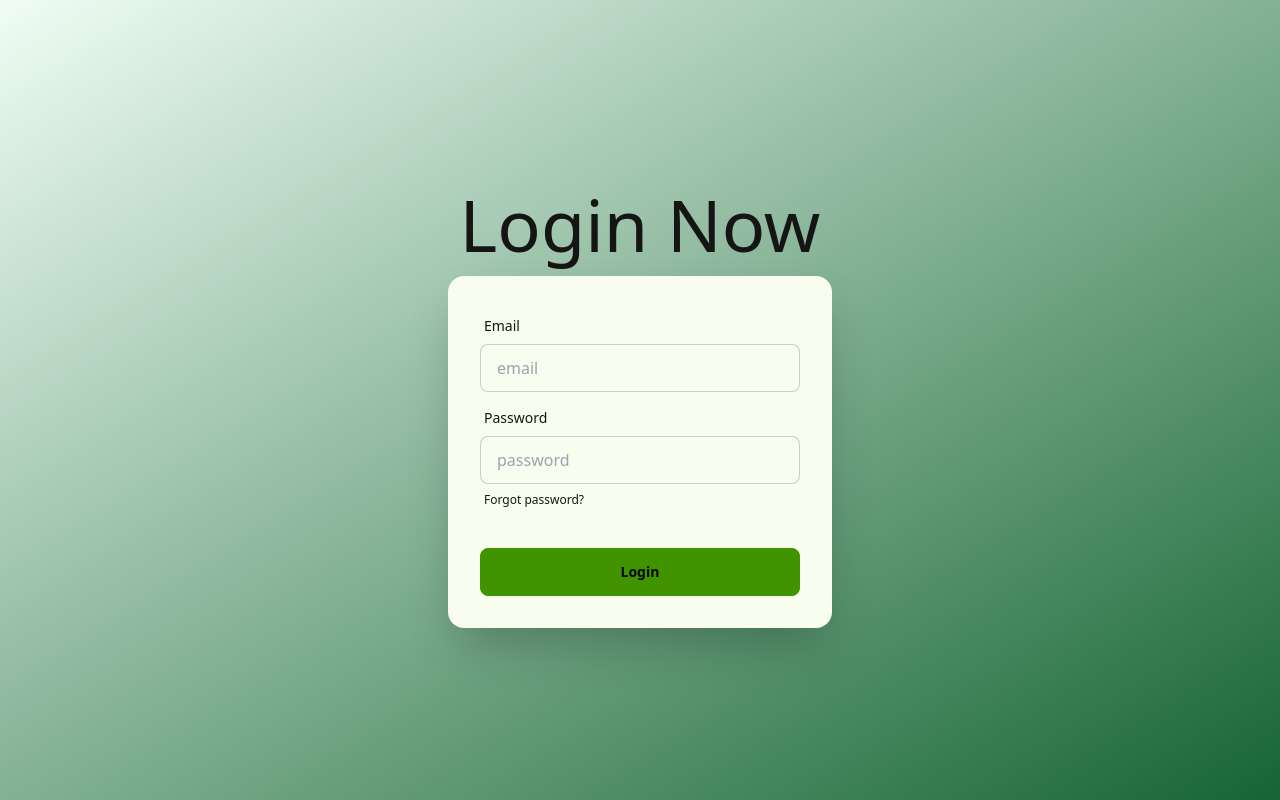
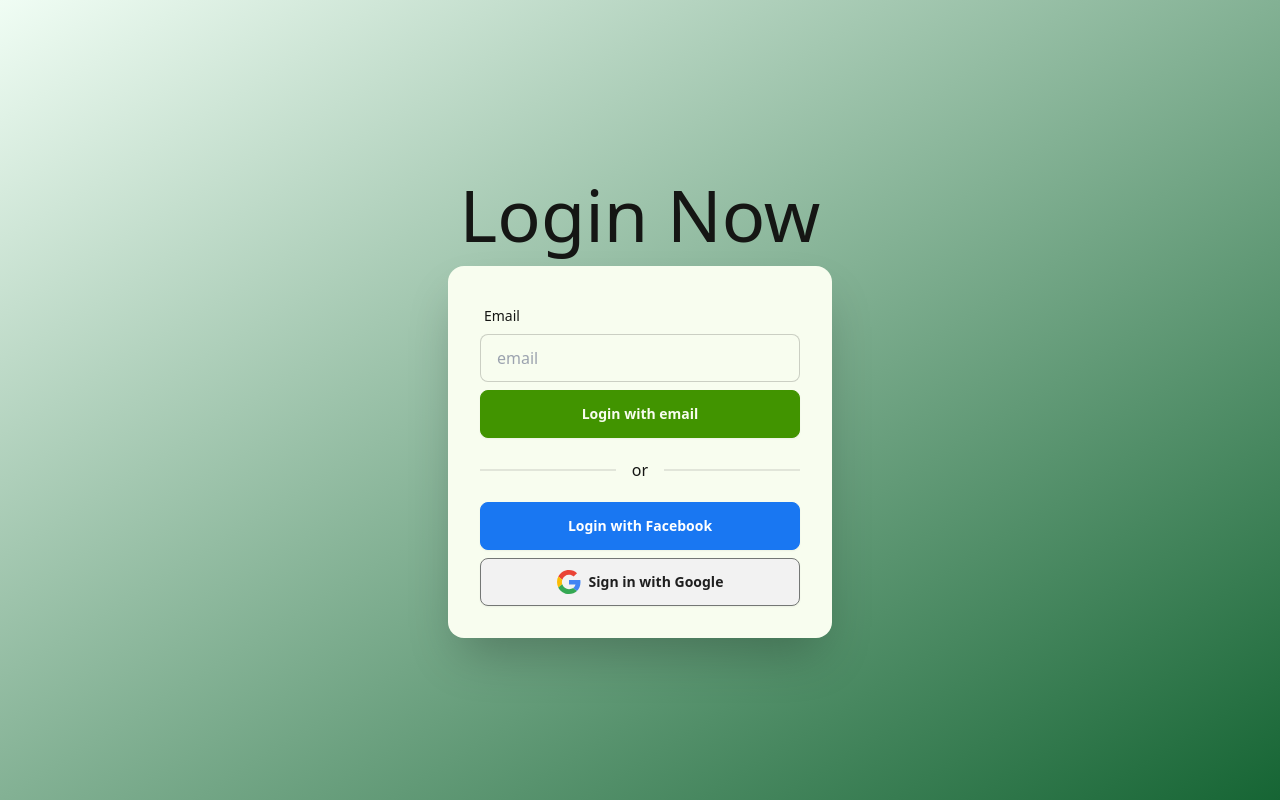
Before and after one commit to hundrog/locpinner, a Nuxt app: page /login in a window 1280 px wide. Built offline with nearby package versions, Linux system fonts and the light colour scheme.

Commit message:
Add social login buttons

```diff
--- a/pages/login.vue
+++ b/pages/login.vue
@@ -7,7 +7,8 @@
 <template>
   <h1 class="my-4 text-7xl">Login Now</h1>
   <div class="bg-base-100 shadow-2xl w-full max-w-sm card shrink-0">
-    <form class="card-body">
+    <div class="card-body">
+      <form class="space-y-2">
         <div class="form-control">
           <label class="label">
             <span class="label-text">Email</span>
@@ -15,19 +16,57 @@
           <input type="email" placeholder="email" class="input-bordered input" required />
         </div>
         <div class="form-control">
-        <label class="label">
-          <span class="label-text">Password</span>
-        </label>
-        <input type="password" placeholder="password" class="input-bordered input" required />
-        <label class="label">
-          <a href="#" class="label-text-alt link link-hover">Forgot password?</a>
-        </label>
-      </div>
-      <div class="form-control mt-6">
-        <button class="btn btn-primary">Login</button>
+          <button class="text-base-100 btn btn-primary">Login with email</button>
         </div>
       </form>
+      <div class="divider">or</div>
+      <div class="space-y-2">
+        <button class="btn-block btn btn-facebook">Login with Facebook</button>
+        <button class="btn-block btn btn-google">
+          <svg version="1.1" xmlns="http://www.w3.org/2000/svg" viewBox="0 0 48 48"
+            xmlns:xlink="http://www.w3.org/1999/xlink" class="w-6 h-6">
+            <path fill="#EA4335"
+              d="M24 9.5c3.54 0 6.71 1.22 9.21 3.6l6.85-6.85C35.9 2.38 30.47 0 24 0 14.62 0 6.51 5.38 2.56 13.22l7.98 6.19C12.43 13.72 17.74 9.5 24 9.5z">
+            </path>
+            <path fill="#4285F4"
+              d="M46.98 24.55c0-1.57-.15-3.09-.38-4.55H24v9.02h12.94c-.58 2.96-2.26 5.48-4.78 7.18l7.73 6c4.51-4.18 7.09-10.36 7.09-17.65z">
+            </path>
+            <path fill="#FBBC05"
+              d="M10.53 28.59c-.48-1.45-.76-2.99-.76-4.59s.27-3.14.76-4.59l-7.98-6.19C.92 16.46 0 20.12 0 24c0 3.88.92 7.54 2.56 10.78l7.97-6.19z">
+            </path>
+            <path fill="#34A853"
+              d="M24 48c6.48 0 11.93-2.13 15.89-5.81l-7.73-6c-2.15 1.45-4.92 2.3-8.16 2.3-6.26 0-11.57-4.22-13.47-9.91l-7.98 6.19C6.51 42.62 14.62 48 24 48z">
+            </path>
+            <path fill="none" d="M0 0h48v48H0z"></path>
+          </svg>
+          Sign in with Google
+        </button>
+      </div>
+    </div>
   </div>
 </template>
 
-<style scoped></style>
+<style scoped>
+.btn-facebook {
+  background-color: #1977f2;
+  border-color: #1977f2;
+  color: white;
+
+  &:hover {
+    background-color: #4267B2;
+    border-color: #4267B2;
+  }
+}
+
+.btn-google {
+  background-color: #f2f2f2;
+  border-color: #747775;
+  color: #1f1f1f;
+
+  &:hover {
+    background-color: #ffffff61;
+    /* -webkit-box-shadow: 0 1px 2px 0 rgba(60, 64, 67, .30), 0 1px 3px 1px rgba(60, 64, 67, .15);
+    box-shadow: 0 1px 2px 0 rgba(60, 64, 67, .30), 0 1px 3px 1px rgba(60, 64, 67, .15); */
+  }
+}
+</style>
```
Lines whose indentation alone changed are shown as unchanged.
